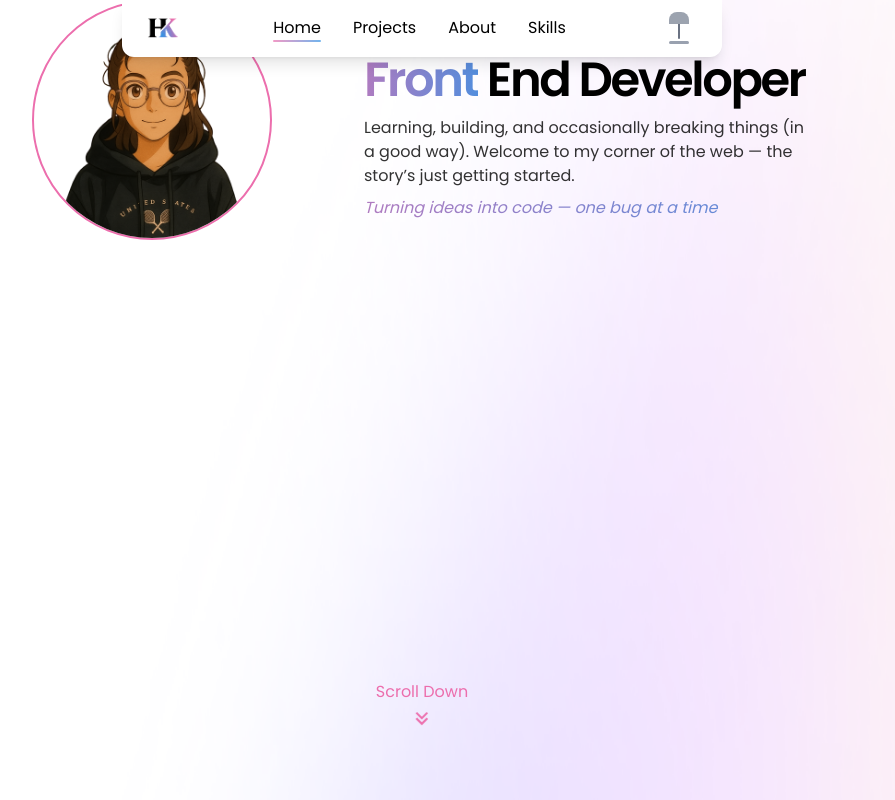
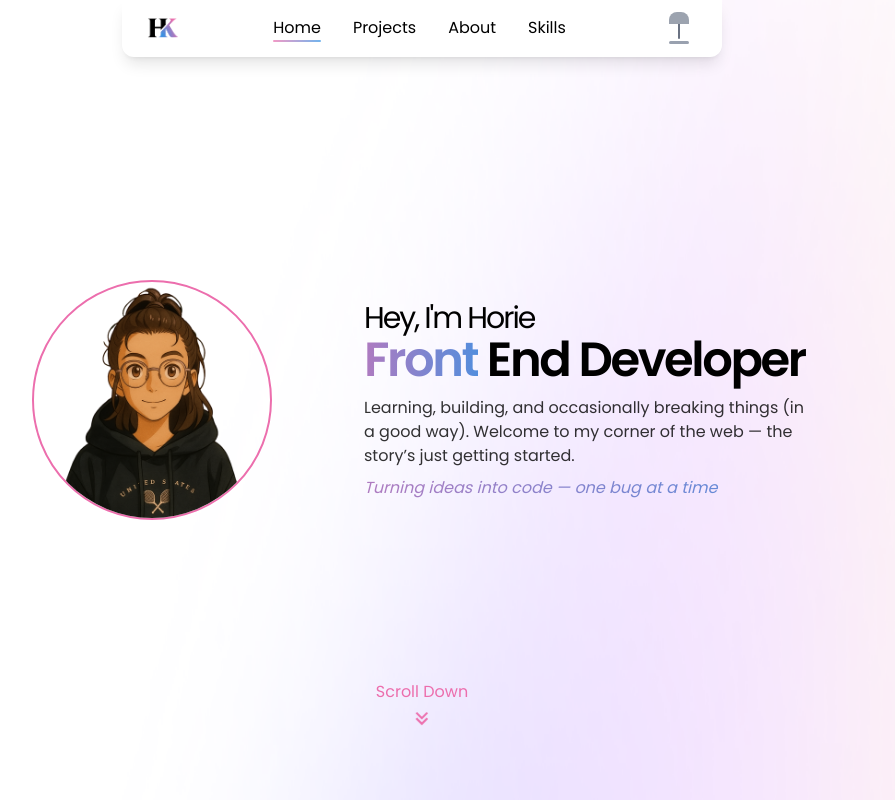
Before and after one commit to horishh/portfolio-horie, a React (Vite) app: page / in a window 1280 px wide. Shown: the top 800 px of the page, without its empty margins (218-1113 px from the left). Built offline with nearby package versions, Linux system fonts and the light colour scheme.

Commit message:
Prevented Home content from shifting down on iOS Safari

```diff
--- a/src/pages/Home.jsx
+++ b/src/pages/Home.jsx
@@ -5,7 +5,7 @@ const Home = () => {
   return (
     <section
       id="home"
-      className="relative flex flex-col items-center justify-between min-h-[70vh] sm:min-h-screen px-6 sm:px-10 pb-25 sm:pb-0 transition-colors duration-500 mb-40"
+      className="relative flex flex-col items-center justify-center min-h-[70dvh] sm:min-h-dvh px-6 sm:px-10 pb-20 sm:pb-0 transition-colors duration-500 mb-40"
       style={{
         color: "var(--text-color)",
       }}
```
